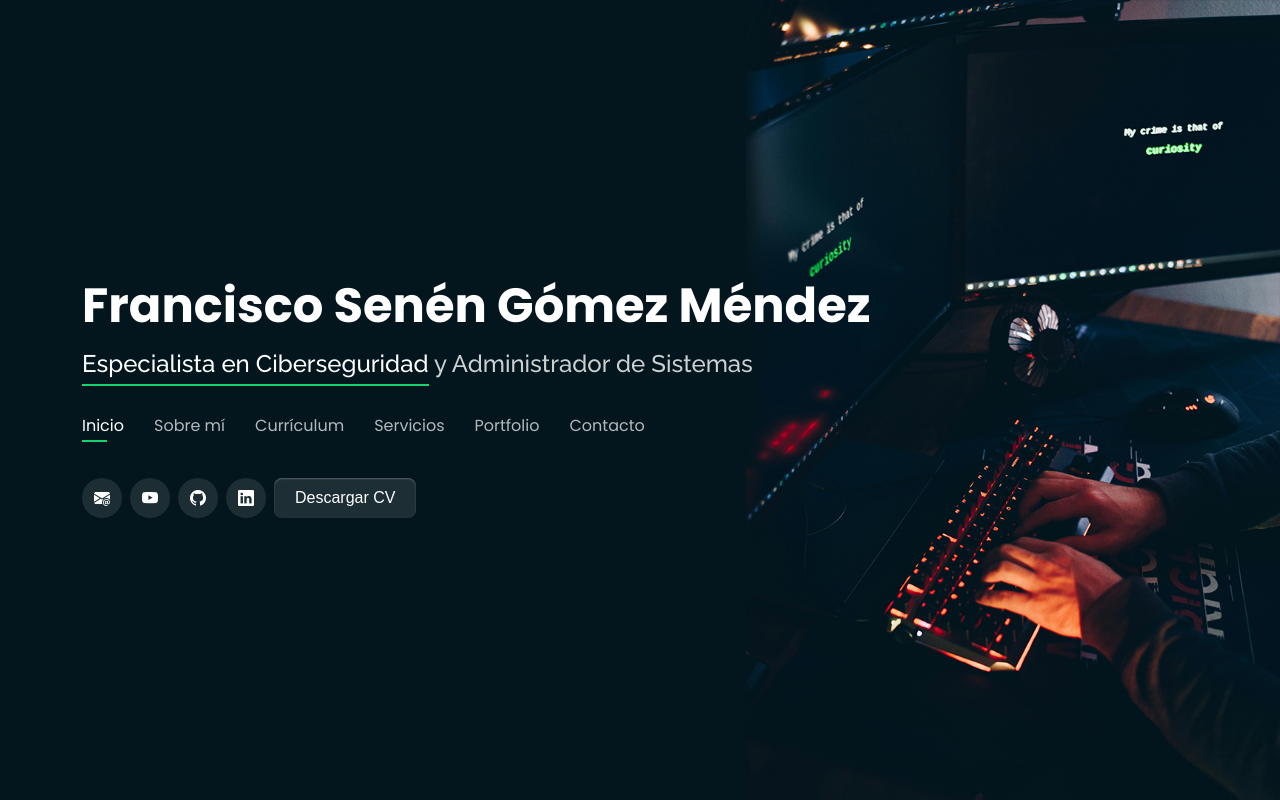
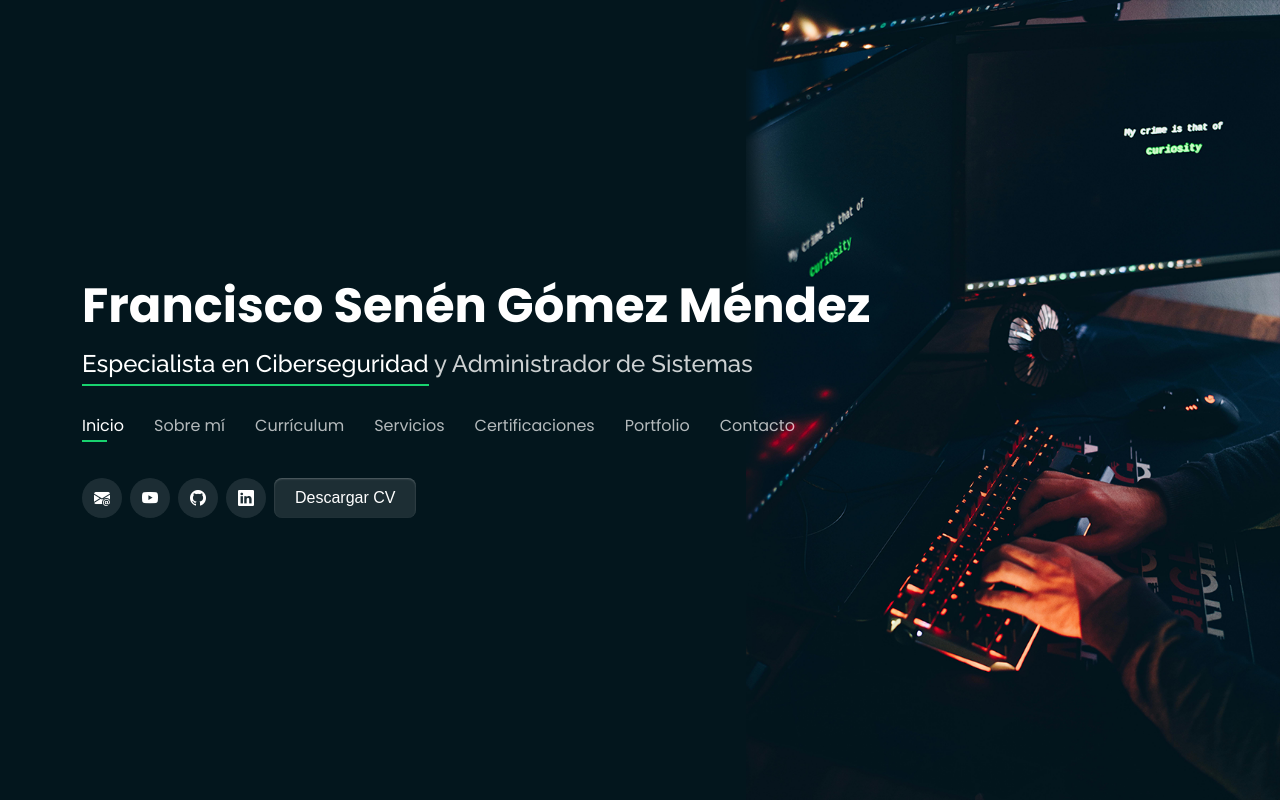
Before and after one commit to X5K0/X5K0.github.io, a plain HTML site: page index.html in a window 1280 px wide. Drawn offline with nearby package versions, Linux system fonts and the light colour scheme.

Commit message:
Update index.html

```diff
--- a/index.html
+++ b/index.html
@@ -44,7 +44,7 @@
           <li><a class="nav-link" href="#about">Sobre mí</a></li>
           <li><a class="nav-link" href="#resume">Currículum</a></li>
           <li><a class="nav-link" href="#services">Servicios</a></li>
-          <!--<li><a class="nav-link" href="#certificaciones">Certificaciones</a></li>-->
+          <li><a class="nav-link" href="#certificaciones">Certificaciones</a></li>
           <li><a class="nav-link" href="#portfolio">Portfolio</a></li>
           <li><a class="nav-link" href="#contact">Contacto</a></li>
         </ul>
```
